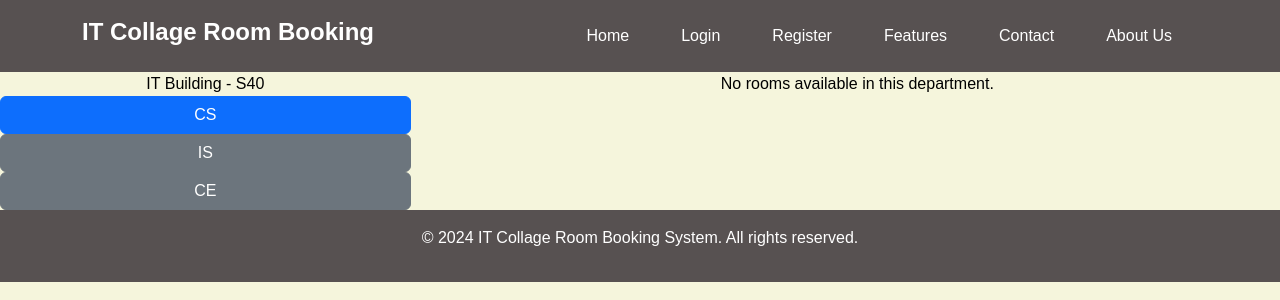
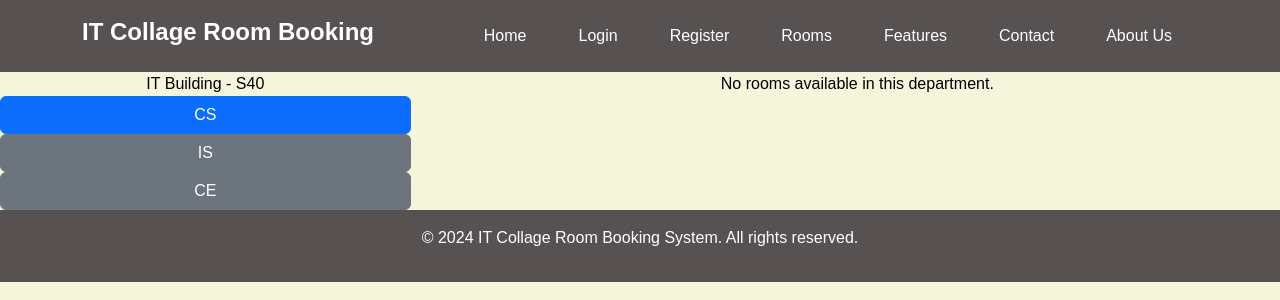
Before and after one commit to HudaDarwish97/ProjectTeam, a PHP site: page /room_browsing.php in a window 1280 px wide. Shown: the top 300 px of the page. Run offline with PHP 8.4, Linux system fonts and the light colour scheme; data that the repository does not hold is empty; some libraries are stand-ins or nearby versions.

Commit message:
Update room_browsing.php

```diff
--- a/room_browsing.php
+++ b/room_browsing.php
@@ -45,13 +45,13 @@ try {
                 <h1 class="logo">IT Collage Room Booking</h1>
                 <nav>
                     <ul class="nav">
-                        <li class="nav-item"><a class="nav-link" href="homepage.html" >Home </a></li>
+                    <li class="nav-item"><a class="nav-link" href="homepage.html" >Home </a></li>
                         <li class="nav-item"><a class="nav-link" href="login.html" >Login</a></li>
                         <li class="nav-item"><a class="nav-link" href="register.html" >Register </a></li>
+                        <li class="nav-item"><a class="nav-link" href="room_browsing.php" >Rooms </a></li>
                         <li class="nav-item"><a class="nav-link" href="#features" >Features </a></li>
                         <li class="nav-item"><a class="nav-link" href="#contact" >Contact</a></li>
                         <li class="nav-item"><a class="nav-link" href="#about-us" >About Us</a></li>
-
                     </ul>
                 </nav>
             </div>
```
